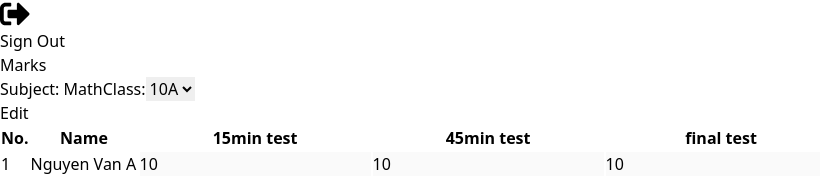
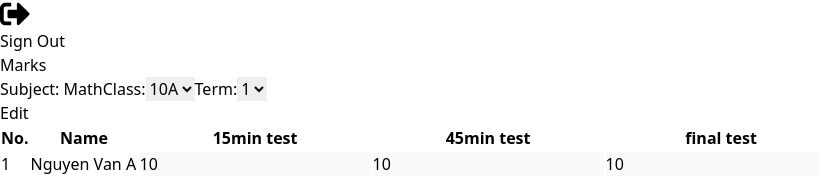
Before and after one commit to convitnhodev/student-management-fe, a React (Vite) app: page /dashboard/marks/2 in a window 1280 px wide. Shown: the part 331-507 px from the top of the page, without its empty margins (0-820 px from the left). Built offline with nearby package versions, Linux system fonts and the light colour scheme.

Commit message:
add term

```diff
--- a/src/pages/Marks.jsx
+++ b/src/pages/Marks.jsx
@@ -51,13 +51,19 @@ export default function Marks() {
 			<h1 className="text-4xl font-bold m-5">Marks</h1>
 			<div className="flex flex-col items-center">
 				<div className='flex w-full items-center m-3'>
-					<span className="text-xl font-bold mr-10">Subject: Math</span>
-					<span className="text-xl font-bold">Class:
+					<span className="text-xl font-bold">Subject: Math</span>
+					<span className="text-xl font-bold mx-4">Class:
 						<select className="border border-violet-300 rounded-md shadow-sm focus:border-violet-300 focus:ring focus:ring-violet-200 focus:ring-opacity-50 ml-2 text-xl font-bold">
 							<option value="10A">10A</option>
 							<option value="10B">10B</option>
 							<option value="10C">10C</option>
 							<option value="11A">11A</option>
+						</select>
+					</span>
+					<span className="text-xl font-bold">Term:
+						<select className="border border-violet-300 rounded-md shadow-sm focus:border-violet-300 focus:ring focus:ring-violet-200 focus:ring-opacity-50 ml-2 text-xl font-bold">
+							<option value="10A">1</option>
+							<option value="10B">2</option>
 						</select>
 					</span>
 					<div className="ml-auto">
```
